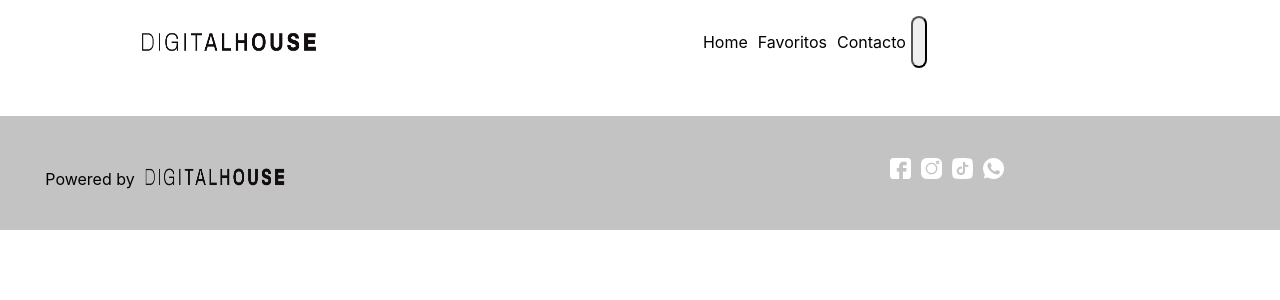
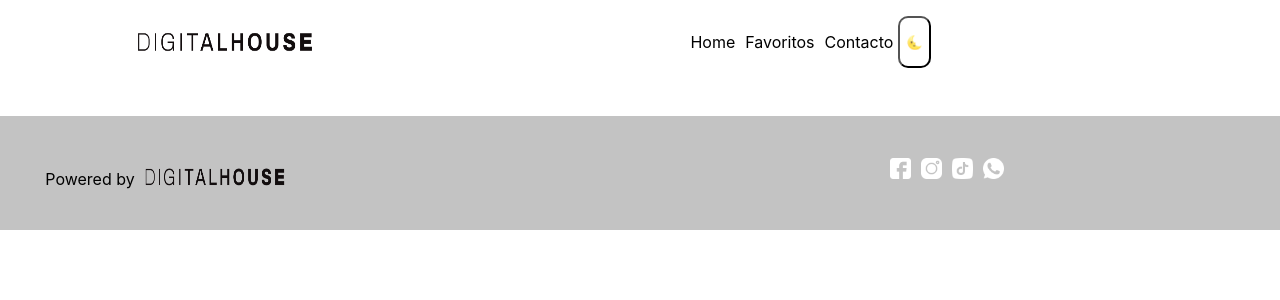
Before and after one commit to victoriafrench15/finalFront3_VictoriaFrench, a React (Create React App) app in the folder Final_VictoriaFrench/fe3-final/: page / in a window 1280 px wide. Shown: the top 300 px of the page. Built offline with nearby package versions, Linux system fonts and the light colour scheme.

Commit message:
agregando theme, primer modificacion

```diff
--- a/Final_VictoriaFrench/fe3-final/src/App.jsx
+++ b/Final_VictoriaFrench/fe3-final/src/App.jsx
@@ -2,14 +2,39 @@
 import Footer from "./Components/Footer";
 import Navbar from "./Components/Navbar";
 import { Outlet } from "react-router-dom";
+import ContextGlobal from "./Components/utils/global.context";
+import { useState } from "react";
+import Layout from "./Components/Layout";
 
 
+export const themes = {
+  light: {
+    font: "black",
+    background: "white",
+  },
+  dark: {
+    font: "white",
+    background: "black",
+  },
+};
+
 function App() {
+
+  const [theme, setTheme] = useState(themes.light);
+
+  const handleChangeTheme = () => {
+    theme === themes.dark ? setTheme(themes.light) : setTheme(themes.dark);
+  };
+
   return (
       <div className="App">
-          <Navbar/>
-          <Outlet/>
-          <Footer/>
+        <ContextGlobal.Provider value={{theme, handleChangeTheme}}>
+          <Layout>
+            <Navbar/>
+            <Outlet/>
+            <Footer/>
+          </Layout>
+        </ContextGlobal.Provider>
       </div>
   );
 }
--- a/Final_VictoriaFrench/fe3-final/src/Components/Card.jsx
+++ b/Final_VictoriaFrench/fe3-final/src/Components/Card.jsx
@@ -39,17 +39,17 @@ const Card = ({ dentist }) => {
 
   return (
     <div className="card">
-        {/* En cada card deberan mostrar en name - username y el id */}
+
         <img alt="doctor" src="/images/doctor.jpg" className="img"></img>
         <h2 className="title">{dentist.name}</h2>
         <p>{dentist.username}</p>
         <p>{dentist.id}</p>
-        {/* No debes olvidar que la Card a su vez servira como Link hacia la pagina de detalle */}
+
         <Link to={`/detail/${dentist.id}`} state={{dentist}} className="detailLink">
         View more details
         </Link>
         {/* Ademas deberan integrar la logica para guardar cada Card en el localStorage */}
-        <button onClick={addFav} className="favButton"><img alt="fav" src="/images/estrella.png"/></button>
+        <button onClick={addFav} className="favButton"><img alt="fav" src="/images/estrella.png" className="fav-star"/></button>
         {message && <p className="addToFav">{message}</p>}
         {error && <p className="alreadyInFavs">{error}</p>}
     </div>
--- /dev/null
+++ b/Final_VictoriaFrench/fe3-final/src/Components/Layout.jsx
@@ -0,0 +1,16 @@
+import React, { useContext } from "react";
+import ContextGlobal from "./utils/global.context";
+
+const Layout = ({ children }) => {
+
+  const context = useContext(ContextGlobal);
+  const theme = context.theme;
+
+  return (
+    <div style={{ background: theme.background, color: theme.font }}>
+      {children}
+    </div>
+  );
+};
+
+export default Layout;
--- a/Final_VictoriaFrench/fe3-final/src/Components/Navbar.jsx
+++ b/Final_VictoriaFrench/fe3-final/src/Components/Navbar.jsx
@@ -1,29 +1,22 @@
 import React from 'react';
 import { Link } from 'react-router-dom';
-// import { useContext } from "react";
-// import { ContextGlobal } from "./utils/global.context";
+import ThemeToggleButton from './ThemeToggleButton';
 
 
-//Este componente debera ser estilado como "dark" o "light" dependiendo del theme del Context
 
 const Navbar = () => {
-
-  // const { state, toggleTheme } = useContext(ContextGlobal);
 
   return (
     <nav className="nav">
       <img src="/images/DH.png" alt='DH-logo'/>
-      {/* Aqui deberan agregar los liks correspondientes a las rutas definidas */}
       <div className="nav_div">
         <ul className='nav-ul'>
           <li><Link to="/home">Home</Link></li>
           <li><Link to="/favs">Favoritos</Link></li>
           <li><Link to="/contact">Contacto</Link></li>
         </ul>
-        {/* Deberan implementar ademas la logica para cambiar de Theme con el button */}
-        <button >
-          {/* Change Theme to {state.theme === "light" ? "Dark" : "Light"} */}
-        </button>
+
+        <ThemeToggleButton/>
       </div>
     </nav>
   )
--- /dev/null
+++ b/Final_VictoriaFrench/fe3-final/src/Components/ThemeToggleButton.jsx
@@ -0,0 +1,19 @@
+import { useContext } from "react";
+import ContextProvider from "../Components/utils/global.context";
+
+
+const ThemeToggleButton = () => {
+
+  const { theme, handleChangeTheme } = useContext(ContextProvider);
+
+  return (
+    <button
+      onClick={handleChangeTheme}
+      style={{ background: theme.background, color: theme.font }}
+    >
+      {theme.background === "black" ? "🌞" : "🌜"}
+    </button>
+  );
+};
+
+export default ThemeToggleButton;
--- a/Final_VictoriaFrench/fe3-final/src/Components/utils/global.context.jsx
+++ b/Final_VictoriaFrench/fe3-final/src/Components/utils/global.context.jsx
@@ -1,14 +1,14 @@
-import { createContext } from "react";
+import { createContext} from "react";
 
-export const initialState = {theme: "", data: []}
 
-export const ContextGlobal = createContext(undefined);
+const ContextGlobal = createContext();
+
+export default ContextGlobal;
 
 export const ContextProvider = ({ children }) => {
-  //Aqui deberan implementar la logica propia del Context, utilizando el hook useMemo
 
   return (
-    <ContextGlobal.Provider value={{}}>
+    <ContextGlobal.Provider value={{ }}>
       {children}
     </ContextGlobal.Provider>
   );
--- a/Final_VictoriaFrench/fe3-final/src/Routes/Contact.jsx
+++ b/Final_VictoriaFrench/fe3-final/src/Routes/Contact.jsx
@@ -1,7 +1,6 @@
 import React from 'react'
 import Form from '../Components/Form'
 
-//Este componente debera ser estilado como "dark" o "light" dependiendo del theme del Context
 
 const Contact = () => {
   return (
--- a/Final_VictoriaFrench/fe3-final/src/index.css
+++ b/Final_VictoriaFrench/fe3-final/src/index.css
@@ -13,11 +13,21 @@ code {
     monospace;
 }
 .favButton{
-  background-color: white;
-  padding: 10px;
+  padding: 0px;
   border: none;
-  width: 20%;
+  width: 0px;
   cursor: pointer;
+  display: flex;
+  justify-content: center;
+  align-items: center;
+}
+
+.fav-star{
+  display: flex;
+  justify-content: center;
+  margin: 6px;
+  width: 20px;
+  height: 20px;
 }
 
 h1{
```
Also changed, not shown: 2 other files (tests, documents, lock files or other folders).
